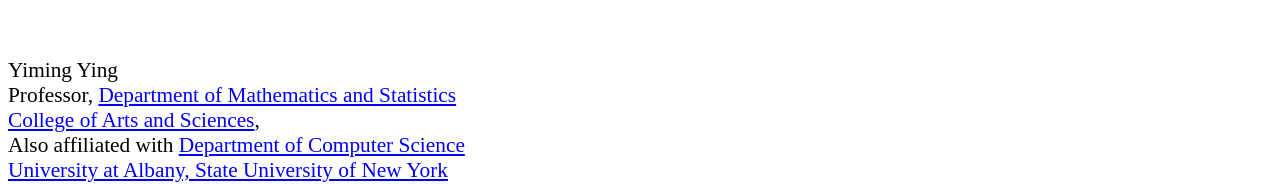
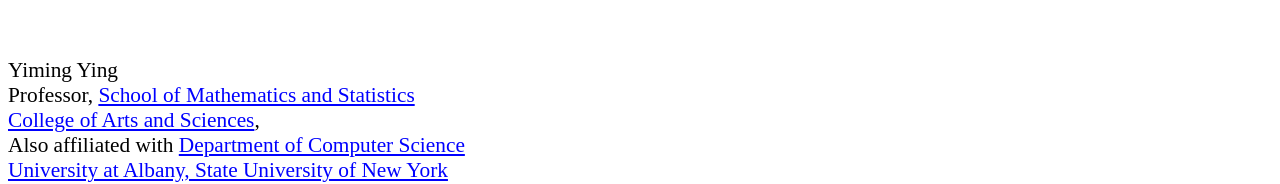
Before and after one commit to mathying76/mathying76.github.io, a plain HTML site: page index.html in a window 1280 px wide. Shown: the top 184 px of the page. Drawn offline with Linux system fonts and the light colour scheme.

Commit message:
Update index.html

```diff
--- a/index.html
+++ b/index.html
@@ -1106,7 +1106,7 @@ mso-ansi-language:EN-GB'> Ying<o:p></o:p></span></p>
 
 <p class=MsoNormal><span lang=EN-GB style='font-size:16.0pt;mso-fareast-font-family:
 "Times New Roman";mso-ansi-language:EN-GB'>Professor, <a
-href="https://www.albany.edu/math">Department of Mathematics and Statistics</a><o:p></o:p></span></p>
+href="https://www.albany.edu/math">School of Mathematics and Statistics</a><o:p></o:p></span></p>
 
 <p class=MsoNormal><span lang=EN-GB style='font-size:16.0pt;mso-fareast-font-family:
 "Times New Roman";mso-ansi-language:EN-GB'><a href="https://www.albany.edu/cas">College
```
